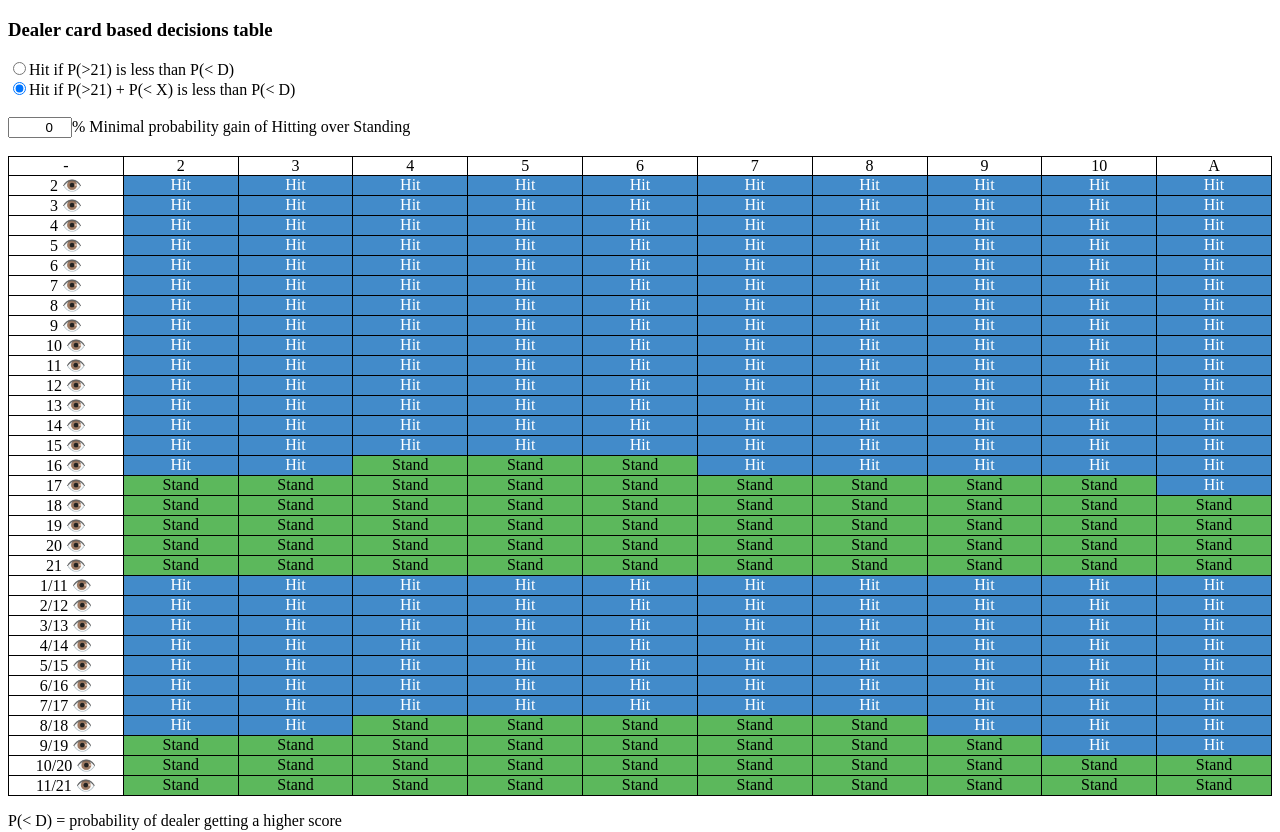
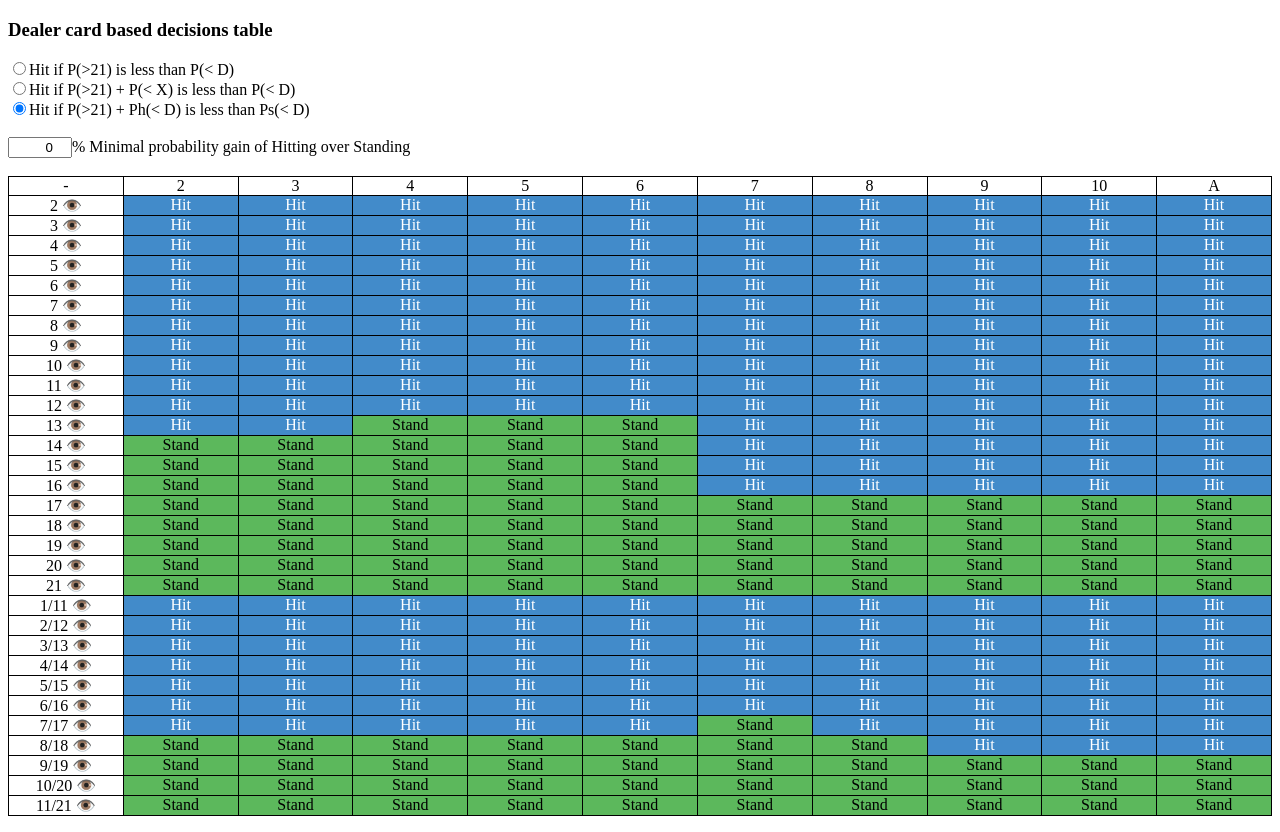
Before and after one commit to capelski/blackjack-odds, a React app: page / in a window 1280 px wide. Shown: the top 832 px of the page. Built offline with nearby package versions, Linux system fonts and the light colour scheme.

Commit message:
feat: compute less than dealer probability on hit

```diff
--- a/src/components/app.tsx
+++ b/src/components/app.tsx
@@ -18,7 +18,6 @@ import {
 import { AllScoreStatsTable } from './all-score-stats-table';
 import { DealerCardBasedDecisionsTable } from './dealer-card-based-decisions-table';
 
-// TODO P(< D) on hit
 // TODO Compute turnover
 
 const parseHitMinimalProbabilityGain = (hitMinimalProbabilityGain: string) =>
@@ -29,7 +28,7 @@ export const App: React.FC = () => {
     const [dealerProbabilities, setDealerProbabilities] =
         useState<AllEffectiveScoreProbabilities>();
     const [hitMinimalProbabilityGain, setHitMinimalProbabilityGain] = useState('0');
-    const [hitStrategy, setHitStrategy] = useState<HitStrategy>(HitStrategy.includeLowerScore);
+    const [hitStrategy, setHitStrategy] = useState<HitStrategy>(HitStrategy.lowerThanDealer);
     const [oneMoreCardProbabilities, setOneMoreCardProbabilities] =
         useState<AllEffectiveScoreProbabilities>();
     const [outcomesSet, setOutcomesSet] = useState<OutcomesSet>();
--- a/src/components/dealer-card-based-decisions-table.tsx
+++ b/src/components/dealer-card-based-decisions-table.tsx
@@ -114,7 +114,7 @@ export const DealerCardBasedDecisionsTable: React.FC<DealerCardBasedDecisionsTab
                                             value={
                                                 props.playerProbabilities[scoreStats.key][
                                                     cardOutcome.key
-                                                ].lessThanDealerProbability
+                                                ].standLessThanDealerProbability
                                             }
                                         />
                                         <br />
@@ -126,23 +126,31 @@ export const DealerCardBasedDecisionsTable: React.FC<DealerCardBasedDecisionsTab
                                             value={
                                                 props.playerProbabilities[scoreStats.key][
                                                     cardOutcome.key
-                                                ].bustingProbability
+                                                ].hitBustingProbability
                                             }
                                         />
                                         {scoreStats.representativeHand.allScores.length > 1 && (
                                             <React.Fragment>
-                                                {' '}
                                                 <br />
                                                 {`P(<${scoreStats.representativeHand.effectiveScore}): `}
                                                 <RoundedFloat
                                                     value={
                                                         props.playerProbabilities[scoreStats.key][
                                                             cardOutcome.key
-                                                        ].lowerScoreProbability
+                                                        ].hitLessThanCurrentProbability
                                                     }
                                                 />
                                             </React.Fragment>
                                         )}
+                                        <br />
+                                        {`P(< D): `}
+                                        <RoundedFloat
+                                            value={
+                                                props.playerProbabilities[scoreStats.key][
+                                                    cardOutcome.key
+                                                ].hitLessThanDealerProbability
+                                            }
+                                        />
                                         <br />
                                     </div>
                                 )}
--- a/src/logic/score-stats.ts
+++ b/src/logic/score-stats.ts
@@ -66,6 +66,15 @@ export const getDealerCardBasedProbabilities = ({
             [scoreStats.key]: outcomesSet.allOutcomes
                 .map((cardOutcome) => cardOutcome.key)
                 .reduce((dealerCardReduced, dealerCardKey) => {
+                    const standProbabilities = {
+                        [scoreStats.representativeHand.effectiveScore]: 1
+                    };
+                    const standLessThanDealerProbability = getRangeProbability(
+                        dealerProbabilities[dealerCardKey],
+                        scoreStats.representativeHand.effectiveScore + 1,
+                        maximumScore
+                    );
+
                     const hitProbabilities = scoreStats.representativeHand.descendants
                         .map((descendant) => {
                             return weightProbabilities(
@@ -80,40 +89,68 @@ export const getDealerCardBasedProbabilities = ({
                             );
                         })
                         .reduce(mergeProbabilities, <EffectiveScoreProbabilities>{});
-                    const standProbabilities = {
-                        [scoreStats.representativeHand.effectiveScore]: 1
-                    };
-
-                    const bustingProbability = getBustingProbability(hitProbabilities);
-                    const lessThanDealerProbability = getRangeProbability(
-                        dealerProbabilities[dealerCardKey],
-                        scoreStats.representativeHand.effectiveScore + 1,
-                        maximumScore
-                    );
-                    const lowerScoreProbability = getRangeProbability(
+                    const hitBustingProbability = getBustingProbability(hitProbabilities);
+                    const hitLessThanCurrentProbability = getRangeProbability(
                         hitProbabilities,
                         0,
                         scoreStats.representativeHand.effectiveScore - 1
                     );
+                    const hitNonBustProbabilities = Object.keys(hitProbabilities)
+                        .map((key) => parseInt(key))
+                        .filter((key) => !isBustScore(key))
+                        .reduce(
+                            (reduced, key) => {
+                                return {
+                                    dealerBusting:
+                                        reduced.dealerBusting +
+                                        hitProbabilities[key] *
+                                            getRangeProbability(
+                                                dealerProbabilities[dealerCardKey],
+                                                maximumScore + 1,
+                                                40
+                                            ),
+                                    equalOrMoreThanDealer:
+                                        reduced.equalOrMoreThanDealer +
+                                        hitProbabilities[key] *
+                                            getRangeProbability(
+                                                dealerProbabilities[dealerCardKey],
+                                                0,
+                                                key
+                                            ),
+                                    lessThanDealer:
+                                        reduced.lessThanDealer +
+                                        hitProbabilities[key] *
+                                            getRangeProbability(
+                                                dealerProbabilities[dealerCardKey],
+                                                key + 1,
+                                                maximumScore
+                                            )
+                                };
+                            },
+                            { dealerBusting: 0, equalOrMoreThanDealer: 0, lessThanDealer: 0 }
+                        );
 
                     const hitStrategyProbability =
-                        hitStrategy === HitStrategy.bustingProbabilityOnly
-                            ? bustingProbability
-                            : bustingProbability + lowerScoreProbability;
+                        hitStrategy === HitStrategy.busting
+                            ? hitBustingProbability
+                            : hitStrategy === HitStrategy.lowerThanCurrent
+                            ? hitBustingProbability + hitLessThanCurrentProbability
+                            : hitBustingProbability + hitNonBustProbabilities.lessThanDealer;
 
                     const decision: PlayerDecision =
-                        lessThanDealerProbability - hitStrategyProbability >
+                        standLessThanDealerProbability - hitStrategyProbability >
                         hitMinimalProbabilityGain
                             ? PlayerDecision.hit
                             : PlayerDecision.stand;
 
                     const dealerCardBasedProbabilities: DealerCardBasedProbabilities = {
-                        bustingProbability,
                         decision,
                         hit: hitProbabilities,
-                        lowerScoreProbability,
-                        lessThanDealerProbability,
-                        stand: standProbabilities
+                        hitBustingProbability,
+                        hitLessThanCurrentProbability,
+                        hitLessThanDealerProbability: hitNonBustProbabilities.lessThanDealer,
+                        stand: standProbabilities,
+                        standLessThanDealerProbability
                     };
 
                     return {
--- a/src/models/hit-strategy.ts
+++ b/src/models/hit-strategy.ts
@@ -1,4 +1,5 @@
 export enum HitStrategy {
-    bustingProbabilityOnly = `Hit if P(>21) is less than P(< D)`,
-    includeLowerScore = `Hit if P(>21) + P(< X) is less than P(< D)`
+    busting = `Hit if P(>21) is less than P(< D)`,
+    lowerThanCurrent = `Hit if P(>21) + P(< X) is less than P(< D)`,
+    lowerThanDealer = `Hit if P(>21) + Ph(< D) is less than Ps(< D)`
 }
```
Also changed, not shown: src/types/dealer-card-based-probabilities.ts (+4 -3 lines).
